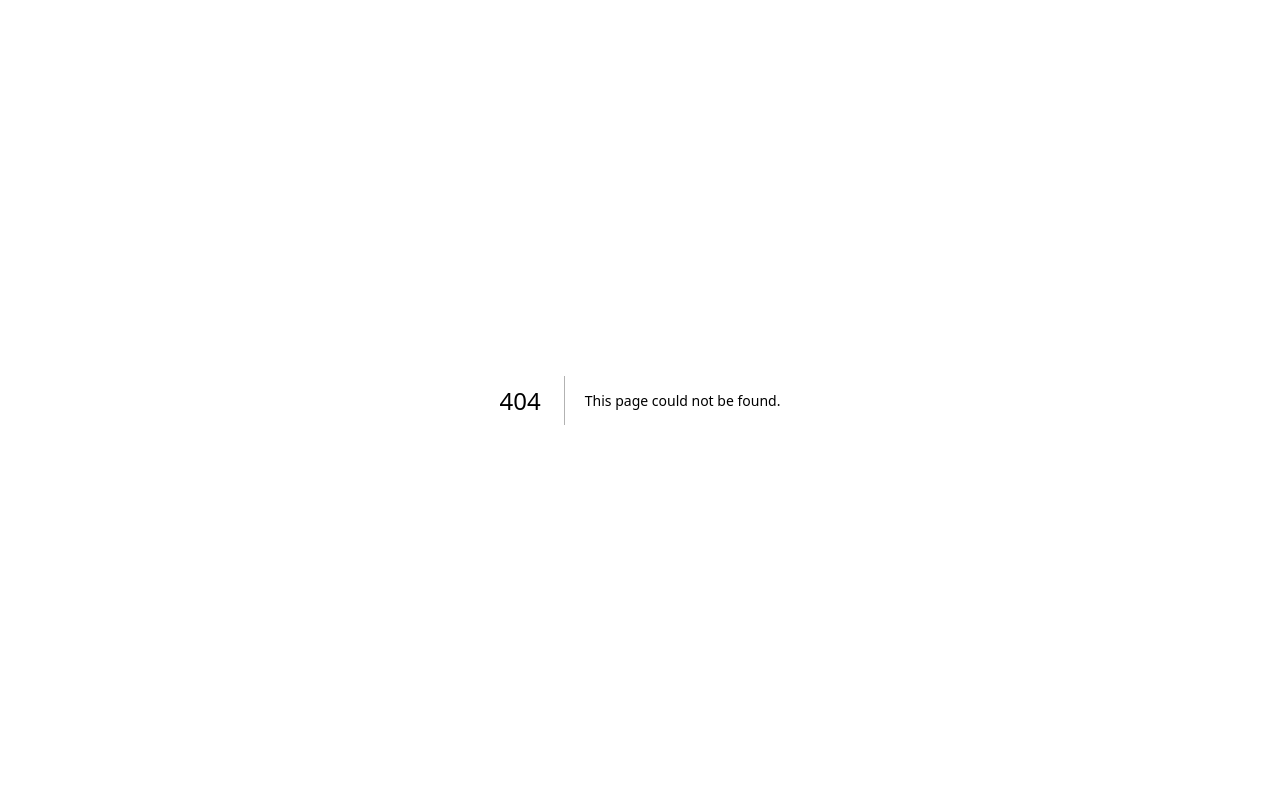
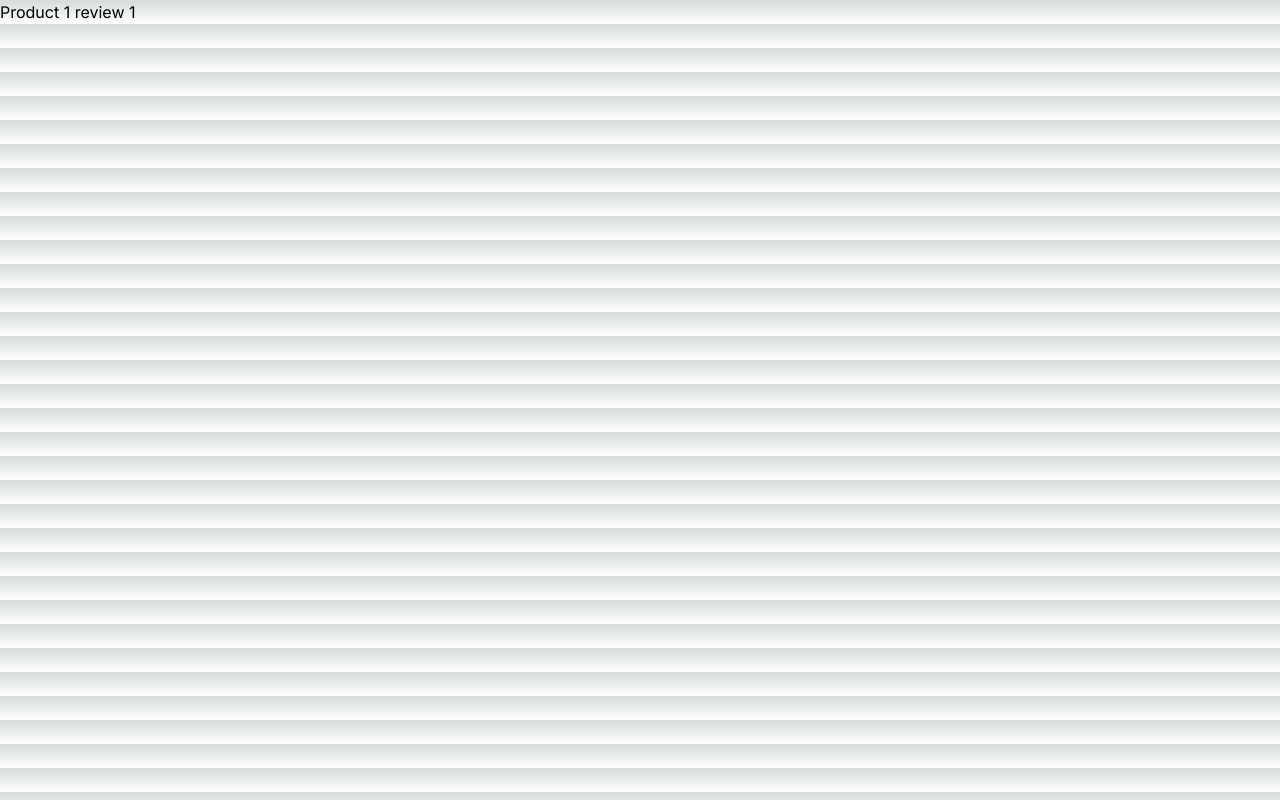
Before and after one commit to romiardanaputra/learn-next-js, a Next.js app: page /products/1/reviews/1 in a window 1280 px wide. Before the commit this address had no page. Built offline with nearby package versions, Linux system fonts and the light colour scheme.

Commit message:
feat(Route): Implement dynamic nested route (#1)

```diff
--- a/src/app/products/[id]/page.tsx
+++ b/src/app/products/[productId]/page.tsx
@@ -2,14 +2,14 @@ import { NextPage } from "next";
 
 interface Props {
   params: {
-    id: string;
+    productId: string;
   };
 }
 
 const ProductDetail: NextPage<Props> = ({ params }) => {
   return (
     <div>
-      <h1>Product Detail{params.id}</h1>
+      <h1>Product Detail {params.productId}</h1>
     </div>
   );
 };
--- /dev/null
+++ b/src/app/products/[productId]/reviews/[reviewId]/page.tsx
@@ -0,0 +1,20 @@
+import { NextPage } from "next";
+
+interface Props {
+  params: {
+    productId: string;
+    reviewId: string;
+  };
+}
+
+const ReviewDetail: NextPage<Props> = ({ params }) => {
+  return (
+    <div>
+      <h1>
+        Product {params.productId} review {params.reviewId}
+      </h1>
+    </div>
+  );
+};
+
+export default ReviewDetail;
```
